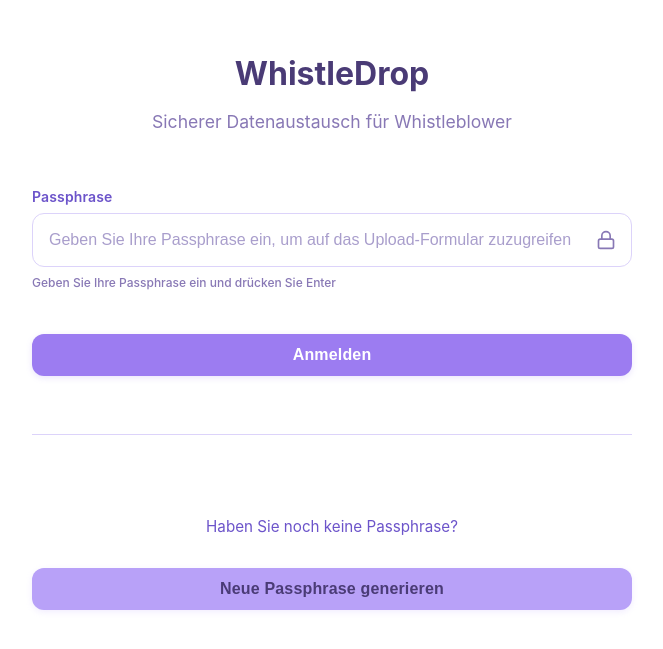
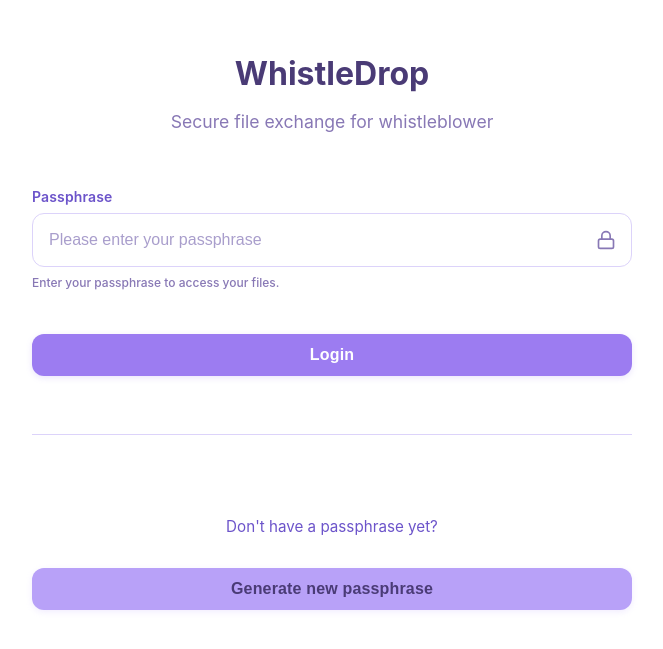
Before and after one commit to Cliiive/whistledrop, a React (Vite) app in the folder frontend/: page / in a window 1280 px wide. Shown: the part 111-760 px from the top of the page, without its empty margins (308-971 px from the left). Built offline with nearby package versions, Linux system fonts and the light colour scheme.

Commit message:
Language: translate to english

```diff
--- a/frontend/src/pages/LandingPage.tsx
+++ b/frontend/src/pages/LandingPage.tsx
@@ -47,7 +47,7 @@ const LandingPage: React.FC = () => {
       // Weiterleitung zur Upload-Seite
       navigate('/upload');
     } catch (err) {
-      setError(err instanceof Error ? err.message : 'Ein Fehler ist aufgetreten');
+      setError(err instanceof Error ? err.message : 'An error occurred');
     } finally {
       setIsLoading(false);
     }
@@ -62,7 +62,7 @@ const LandingPage: React.FC = () => {
       });
 
       if (!response.ok) {
-        throw new Error('Fehler beim Generieren einer neuen Passphrase');
+        throw new Error('Error generating passphrase');
       }
 
       const data = await response.json();
@@ -73,7 +73,7 @@ const LandingPage: React.FC = () => {
       setAccessToken(data.access_token);
       window.__WHISTLEDROP_AUTH_TOKEN__ = data.access_token;
     } catch (err) {
-      setError(err instanceof Error ? err.message : 'Ein Fehler ist aufgetreten');
+      setError(err instanceof Error ? err.message : 'An error occurred');
     } finally {
       setIsLoading(false);
     }
@@ -86,10 +86,10 @@ const LandingPage: React.FC = () => {
   const copyToClipboard = () => {
     navigator.clipboard.writeText(generatedPassphrase)
       .then(() => {
-        alert('Passphrase in die Zwischenablage kopiert');
+        alert('Passphrase copied to clipboard!');
       })
       .catch((error) => {
-        console.error('Fehler beim Kopieren: ', error);
+        console.error('Error copying: ', error);
       });
   };
 
@@ -184,21 +184,21 @@ const LandingPage: React.FC = () => {
     <div style={containerStyles}>
       <div>
         <h1 style={headerStyles}>WhistleDrop</h1>
-        <p style={subHeaderStyles}>Sicherer Datenaustausch für Whistleblower</p>
+        <p style={subHeaderStyles}>Secure file exchange for whistleblower</p>
       </div>
 
       {!showGeneratedPassphrase ? (
         <>
           <InputField
             label="Passphrase"
-            placeholder="Geben Sie Ihre Passphrase ein, um auf das Upload-Formular zuzugreifen"
+            placeholder="Please enter your passphrase"
             type="password"
             value={passphrase}
             onChange={handlePassphraseChange}
             error={error || undefined}
             fullWidth
             onSubmit={handleLogin}
-            helperText="Geben Sie Ihre Passphrase ein und drücken Sie Enter"
+            helperText="Enter your passphrase to access your files."
             endIcon={
               <svg xmlns="http://www.w3.org/2000/svg" width="20" height="20" viewBox="0 0 24 24" fill="none" stroke="currentColor" strokeWidth="2" strokeLinecap="round" strokeLinejoin="round">
                 <rect x="3" y="11" width="18" height="11" rx="2" ry="2"></rect>
@@ -214,14 +214,14 @@ const LandingPage: React.FC = () => {
             onClick={handleLogin}
             loading={isLoading}
           >
-            Anmelden
+            Login
           </Button>
 
           <div style={separatorStyles}>
             <hr style={{ border: 'none', borderTop: '1px solid #DCD3FA', margin: '10px 0' }} />
           </div>
 
-          <p style={noPassphraseTextStyles}>Haben Sie noch keine Passphrase?</p>
+          <p style={noPassphraseTextStyles}>Don't have a passphrase yet?</p>
 
           <Button
             variant="secondary"
@@ -230,16 +230,17 @@ const LandingPage: React.FC = () => {
             onClick={handleGeneratePassphrase}
             loading={isLoading}
           >
-            Neue Passphrase generieren
+            Generate new passphrase
           </Button>
         </>
       ) : (
         <>
           <div style={warningBoxStyles}>
-            <p style={warningTextStyles}>⚠️ WICHTIGER HINWEIS</p>
+            <p style={warningTextStyles}>⚠️ IMPORTANT</p>
             <p style={cautionTextStyles}>
-              Diese Passphrase wird nur ein einziges Mal angezeigt. Bitte speichern Sie sie an einem sicheren Ort.
-              Ohne diese Passphrase können Sie nicht mehr auf Ihre Dateien zugreifen.
+              This passphrase will only be shown once. Please save it securely.
+              If you lose it, you will not be able to access your files.
+
             </p>
           </div>
 
@@ -259,7 +260,7 @@ const LandingPage: React.FC = () => {
                 </svg>
               }
             >
-              Kopieren
+              Copy Passphrase
             </Button>
 
             <Button
@@ -267,7 +268,7 @@ const LandingPage: React.FC = () => {
               size="medium"
               onClick={handleContinueToUpload}
             >
-              Weiter zum Upload
+              Go to Upload
             </Button>
           </div>
         </>
```
